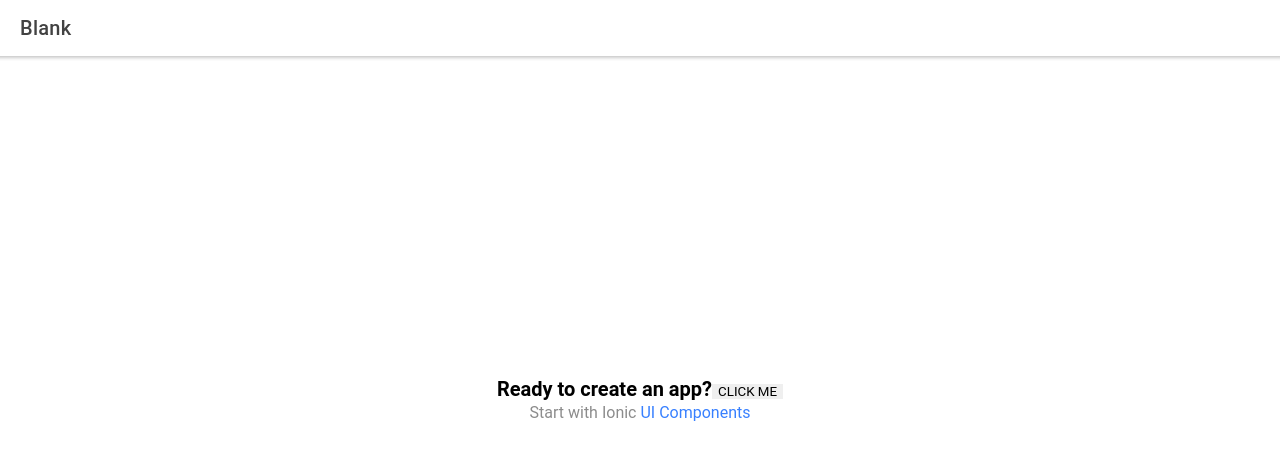
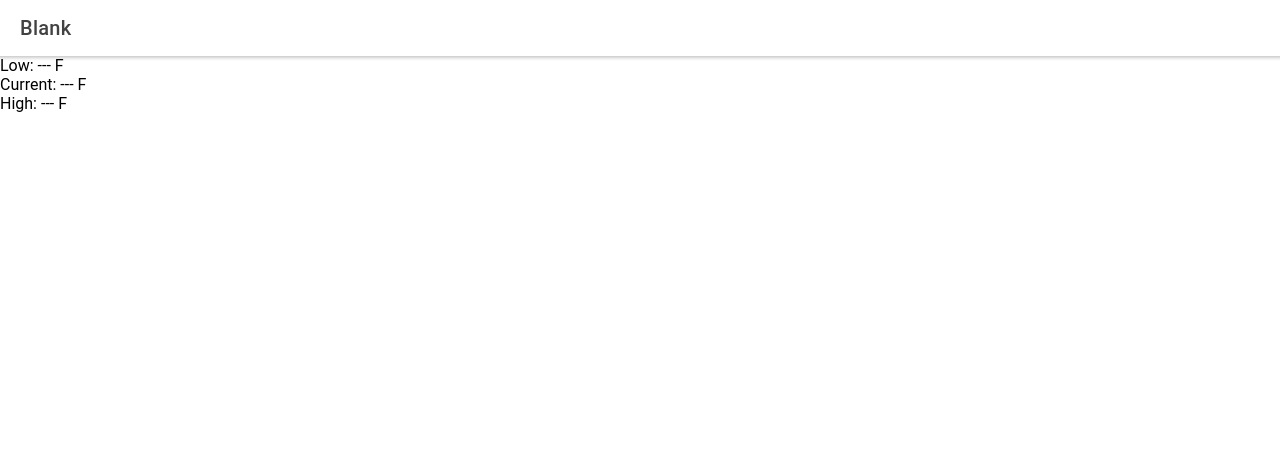
Before and after one commit to StevenCaddy/weather-caddy, a React (Create React App) app: page /home in a window 1280 px wide. Shown: the top 460 px of the page. Built offline with nearby package versions, Linux system fonts and the light colour scheme; no server answers.

Commit message:
example api calls and temperature component

```diff
--- a/src/components/ExploreContainer.css
+++ /dev/null
@@ -1,24 +0,0 @@
-.container {
-  text-align: center;
-  position: absolute;
-  left: 0;
-  right: 0;
-  top: 50%;
-  transform: translateY(-50%);
-}
-
-.container strong {
-  font-size: 20px;
-  line-height: 26px;
-}
-
-.container p {
-  font-size: 16px;
-  line-height: 22px;
-  color: #8c8c8c;
-  margin: 0;
-}
-
-.container a {
-  text-decoration: none;
-}
--- a/src/components/ExploreContainer.tsx
+++ /dev/null
@@ -1,22 +0,0 @@
-import React from 'react';
-import './ExploreContainer.css';
-
-export interface ExploreContainerProps {
-  say?: string;
-}
-
-const ExploreContainer: React.FC<ExploreContainerProps> = ({ say = 'hello' }) => {
-  const hello = () => {
-    alert(say);
-  }
-
-  return (
-    <div className="container">
-      <strong>Ready to create an app?</strong>
-      <button onClick={hello}>CLICK ME</button>
-      <p>Start with Ionic <a target="_blank" rel="noopener noreferrer" href="https://ionicframework.com/docs/components">UI Components</a></p>
-    </div>
-  );
-};
-
-export default ExploreContainer;
--- /dev/null
+++ b/src/components/temperature/Temperature.tsx
@@ -0,0 +1,14 @@
+import React from 'react';
+
+export interface TemperatureProps {
+  label: string;
+  value?: number;
+}
+
+const Temperature: React.FC<TemperatureProps> = ({label, value}) => {
+  return (
+    <div>{label}: <span>{value ? value: '---'}</span> F</div>
+  )
+}
+
+export default Temperature;
--- /dev/null
+++ b/src/interfaces/weather.ts
@@ -0,0 +1,56 @@
+
+
+export interface Coordinates {
+  lon: number;
+  lat: number;
+}
+
+export interface Weather {
+  id: number;
+  main: string;
+  description: string;
+  icon: string;
+}
+
+export interface Wind {
+  speed: number;
+  deg: number;
+  gust: number;
+}
+
+export interface Clouds {
+  all: number;
+}
+
+export interface Sys {
+  type: number;
+  id: number;
+  country: string;
+  sunrise: number;
+  sunset: number;
+}
+
+export interface Temperature {
+  temp: number;
+  feels_like: number;
+  temp_min: number;
+  temp_max: number;
+  pressure: number;
+  humidity: number;
+}
+
+export interface WeatherResponse {
+  weather: Array<Weather>;
+  coord: Coordinates;
+  visibility: number;
+  wind: Wind;
+  clouds: Clouds;
+  dt: number;
+  sys: Sys;
+  timezone: number;
+  id: number;
+  name: string;
+  cod: number;
+  base: string;
+  main: Temperature;
+}
--- a/src/pages/Home.tsx
+++ b/src/pages/Home.tsx
@@ -1,9 +1,13 @@
 import React from 'react';
 import { IonContent, IonHeader, IonPage, IonTitle, IonToolbar } from '@ionic/react';
-import ExploreContainer from '../components/ExploreContainer';
+import { useGetWeatherData } from '../queries/weather';
 import './Home.css';
+import Temperature from "../components/temperature/Temperature";
 
 const Home: React.FC = () => {
+
+  const { data: weatherData } = useGetWeatherData();
+
   return (
     <IonPage>
       <IonHeader>
@@ -17,7 +21,11 @@ const Home: React.FC = () => {
             <IonTitle size="large">Blank</IonTitle>
           </IonToolbar>
         </IonHeader>
-        <ExploreContainer />
+        <div>
+          <Temperature label="Low" value={weatherData?.main.temp_min}/>
+          <Temperature label="Current" value={weatherData?.main.temp}/>
+          <Temperature label="High" value={weatherData?.main.temp_max}/>
+        </div>
       </IonContent>
     </IonPage>
   );
--- /dev/null
+++ b/src/queries/weather.ts
@@ -0,0 +1,13 @@
+import { useQuery } from 'react-query';
+import { WeatherResponse } from '../interfaces/weather';
+
+const API_ROOT = 'https://api.openweathermap.org';
+const APP_ID = process.env.REACT_APP_OPEN_WEATHER_API_ID;
+
+export const useGetWeatherData = () => {
+  return useQuery<WeatherResponse>('weatherData', () => {
+    return fetch(API_ROOT + '/data/2.5/weather?q=chicago&units=imperial&appid=' + APP_ID)
+      .then(res => res.json())
+      .catch(err => console.error(err));
+  });
+}
```
Also changed, not shown: 1 other file (tests, documents, lock files or other folders).
